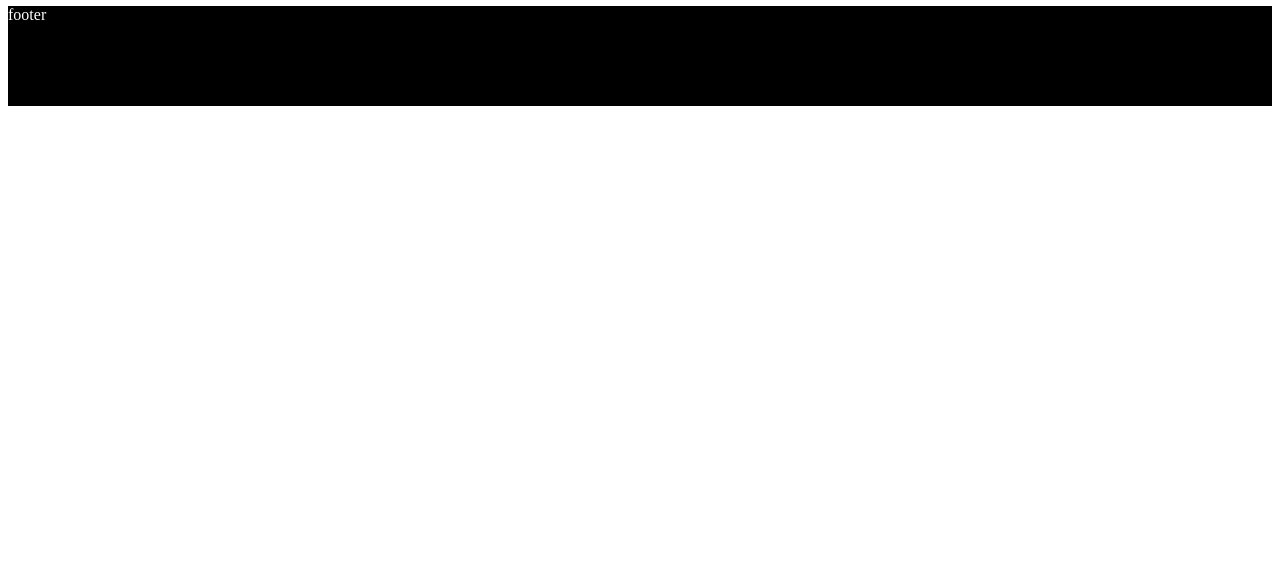
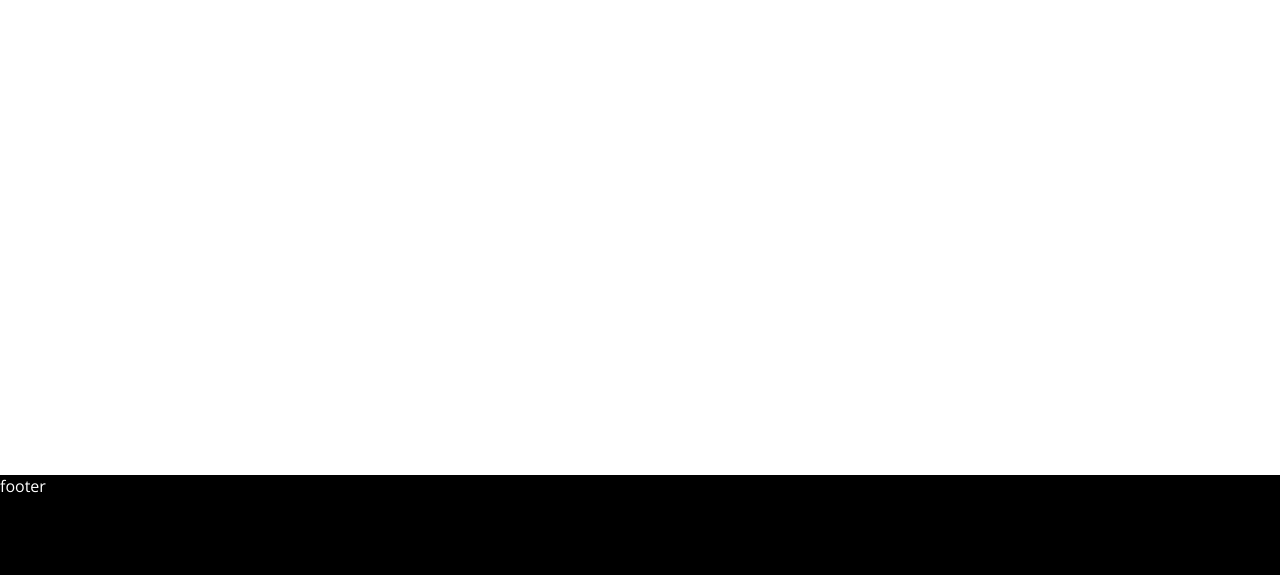
Before and after one commit to rapsamaniego27/html-starter, a plain HTML site: page index.html in a window 1280 px wide. Shown: the part 225-800 px from the top of the page. Drawn offline with nearby package versions, Linux system fonts and the light colour scheme; files that its build step writes are made by us from their sources.

Commit message:
fixed source directory

```diff
--- a/gulpfile.js
+++ b/gulpfile.js
@@ -23,6 +23,7 @@ function scssTask(){
     return src(files.scssPath)
         .pipe(sourcemaps.init()) // initialize sourcemaps first
         .pipe(sass()) // compile SCSS to CSS
+        .pipe(concat('style.min.css'))
         .pipe(postcss([ autoprefixer(), cssnano() ])) // PostCSS plugins
         .pipe(sourcemaps.write('.')) // write sourcemaps file in current directory
         .pipe(dest('dist')
@@ -35,7 +36,7 @@ function jsTask(){
         files.jsPath
         //,'!' + 'includes/js/jquery.min.js', // to exclude any specific files
         ])
-        .pipe(concat('all.js'))
+        .pipe(concat('app.min.js'))
         .pipe(uglify())
         .pipe(dest('dist')
     );
--- a/index.html
+++ b/index.html
@@ -8,9 +8,7 @@
   <title>Sample</title>
 
   <!-- Row Styles -->
-  <link rel="stylesheet" href="./css/reset.css">
-  <link rel="stylesheet" href="./css/styles.css">
-  <link rel="stylesheet" href="./css/base.css">
+  <link rel="stylesheet" href="dist/style.min.css">
   <link href="https://fonts.googleapis.com/css?family=Open+Sans&display=swap" rel="stylesheet">
 </head>
 <body>
@@ -28,7 +26,7 @@
   </footer>
 
   <!-- Row Scripts -->
-  <script src="./js/app.js"></script>
+  <script src="./js/app.min.js"></script>
   <script src="https://kit.fontawesome.com/e33b567028.js"></script>
 </body>
 </html>
--- a/source/js/app.js
+++ /dev/null
@@ -1 +0,0 @@
-/* Code javascript here */
--- /dev/null
+++ b/source/js/globals.js
@@ -0,0 +1,13 @@
+// Global
+app.global = {
+  init: function(){ // Load all global functions here
+      console.log("load global functions");
+      app.global.loadHeader();
+  },
+  loadHeader: function(){ // Some specific function
+      console.log("loadHeader()");
+  }
+}
+
+// Run the global stuff
+app.global.init();
--- /dev/null
+++ b/source/js/main.js
@@ -0,0 +1,4 @@
+console.log("Load script.js");
+
+// Instantiating the global app object
+var app = {};
--- a/styles.css
+++ b/source/scss/layout/footer.scss
@@ -1,4 +1,3 @@
-
 #wrapper{
   min-height:100%;
 }
--- a/source/scss/main.scss
+++ b/source/scss/style.scss
@@ -15,6 +15,7 @@
 
 // 3 - LAYOUT
 @import 'layout/nav';
+@import 'layout/footer';
 
 
 // 4 - MODULES
```
